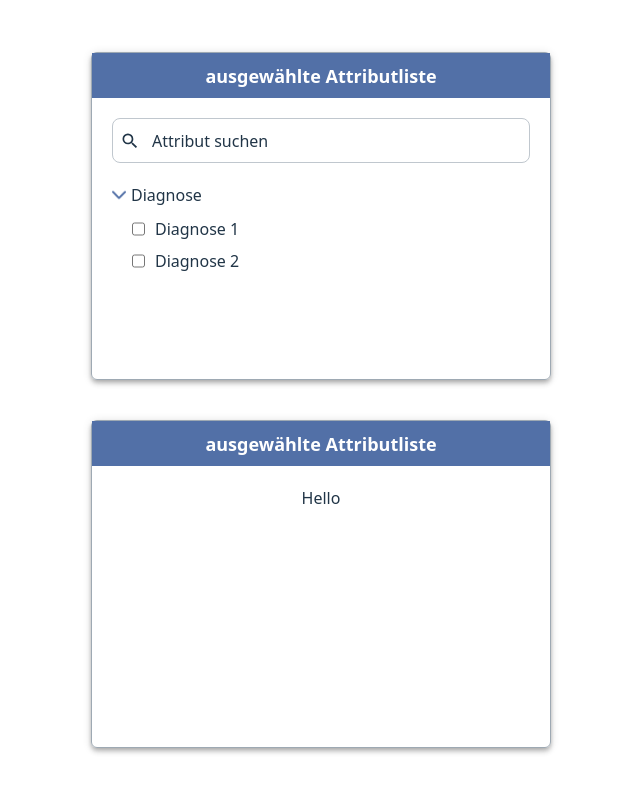
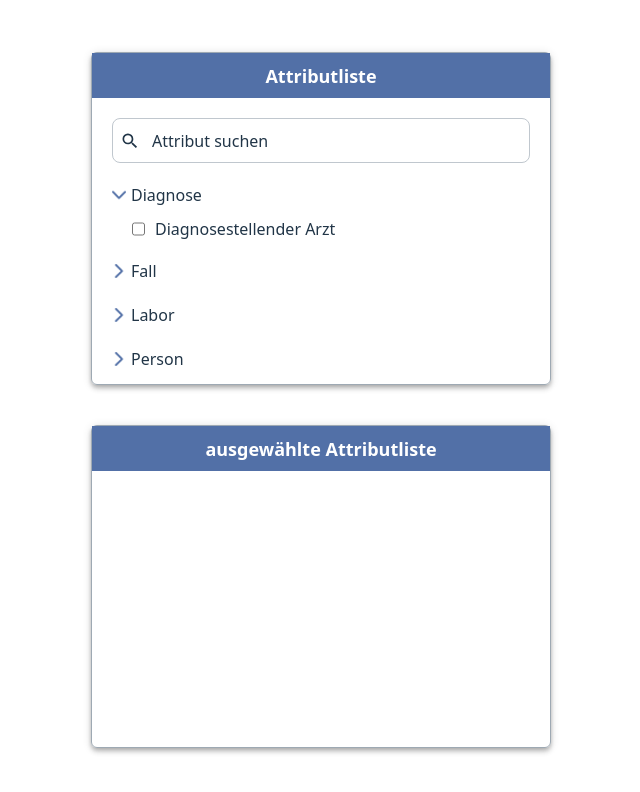
Before and after one commit to diz-unimr/machbarkeit-react, a React (Vite) app: page / in a window 1280 px wide. Both pictures are taken after a click on the link "Diagnose". Shown: the top 792 px of the page, without its empty margins (319-959 px from the left). Built offline with nearby package versions, Linux system fonts and the light colour scheme.

Commit message:
add: AttributeList and update layout AttributeListPanel

```diff
--- a/src/App.css
+++ b/src/App.css
@@ -3,7 +3,6 @@
   height: 100%;
   margin: 0 auto;
   padding: 2rem;
-  text-align: center;
 }
 
 .logo {
--- a/src/features/attribute-list/AttributeList.tsx
+++ b/src/features/attribute-list/AttributeList.tsx
@@ -1,49 +1,134 @@
 /* SPDX-FileCopyrightText: Nattika Jugkaeo <nattika.jugkaeo@uni-marburg.de>
 SPDX-License-Identifier: AGPL-3.0-or-later */
 
-import InputTextField from "../../components/ui/InputTextField"
-import arrowCollapse from "../../assets/arrow-collapse.png"
-import { useState } from "react"
-import AttributeListPanel from "./layout/AttributeListPanel"
-
+import InputTextField from "../../components/ui/InputTextField";
+import arrowCollapse from "../../assets/arrow-collapse.png";
+import AttributeListPanel from "./layout/AttributeListPanel";
+import { type Attribute } from "./type";
+import { useState } from "react";
 
 function AttributeList() {
-  const [moduleOpened, setModuleOpen] = useState(false)
+  const [expandedIndexes, setExpandedIndex] = useState<Set<number>>(new Set());
+  const [checkboxItems, setCheckboxItem] = useState<Map<string, Attribute>>(
+    new Map()
+  );
 
-  const isModuleOpen = () => {
-    setModuleOpen(!moduleOpened)
-  }
+  const filteredAttribute = [
+    {
+      kdsModule: "Person",
+      attributeName: "Vorname",
+      attributeDescription: "Alle Vornamen einer Person",
+    },
+    {
+      kdsModule: "Person",
+      attributeName: "Nachname",
+      attributeDescription: "Alle Nachnamen einer Person",
+    },
+    {
+      kdsModule: "Labor",
+      attributeName: "LOINC Code",
+      attributeDescription:
+        "LOINC (Logical Observation Identifiers Names and Codes) ist ein internationales System zur eindeutigen Identifizierung und Kodierung",
+    },
+    {
+      kdsModule: "Diagnose",
+      attributeName: "Diagnosestellender Arzt",
+      attributeDescription: "Referenz auf diagnosestellenden Arzt",
+    },
+    {
+      kdsModule: "Fall",
+      attributeName: "Fallart",
+      attributeDescription:
+        "Art der Aufnahme (z. B. ambulant, stationären, vorstationär, ...)",
+    },
+  ];
+
+  const moduleName = ["Diagnose", "Fall", "Labor", "Person"];
+
+  const keyOf = (a: Attribute) => a.kdsModule + "-" + a.attributeName;
+
+  const toggleExpansion = (index: number) => {
+    setExpandedIndex((prev) => {
+      const next = new Set(prev); // clone set() for reactive
+      if (next.has(index)) {
+        next.delete(index);
+      } else next.add(index);
+      return next;
+    });
+  };
+
+  const toggleCheckbox = (attribute: Attribute) => {
+    const key = keyOf(attribute);
+    setCheckboxItem((items) => {
+      const currentItems = new Map(items);
+      console.log(currentItems.has(key));
+      if (currentItems.has(key)) {
+        currentItems.delete(key);
+      } else currentItems.set(key, attribute);
+      console.log(currentItems);
+      return currentItems;
+    });
+  };
 
   return (
     <>
-			<AttributeListPanel header="ausgewählte Attributliste">
-				<InputTextField id="attributeList"/>
-					<div className="flex flex-col gap-2.5 overflow-y-auto overflow-x-hidden">
-						<div>
-							<a onClick={isModuleOpen} className="flex items-center cursor-pointer mb-2.5">
-								<img src={arrowCollapse} className={`transition-all duration-500 ${moduleOpened ? "rotate-90" : "rotate-0"}`} />
-								Diagnose
+      <AttributeListPanel
+        header="Attributliste"
+        extra={<InputTextField id="attributeList" />}
+      >
+        {moduleName.map((module, module_index) => (
+          <div key={module_index}>
+            <a
+              onClick={() => toggleExpansion(module_index)}
+              className="flex items-center w-fit cursor-pointer mb-2.5"
+            >
+              {expandedIndexes.has(module_index)}
+              <img
+                src={arrowCollapse}
+                className={`transition-all duration-500 ${expandedIndexes.has(module_index) ? "rotate-90" : "rotate-0"}`}
+              />
+              {module}
             </a>
-							<div className={`${moduleOpened ? "block" : "hidden"}`}>
-								<div className="flex gap-2.5 pl-5 pb-2">
-									<input type="checkbox"/>
-									<p>Diagnose 1</p>
+            <div
+              className={`${expandedIndexes.has(module_index) ? "block" : "hidden"}`}
+            >
+              {filteredAttribute.map((attribute, attribute_index) =>
+                attribute.kdsModule === module ? (
+                  <div key={attribute_index} className="flex gap-2.5 pl-5 pb-2">
+                    <input
+                      type="checkbox"
+                      onChange={() => toggleCheckbox(attribute)}
+                    />
+                    <p>{attribute.attributeName}</p>
                   </div>
-								<div className="flex gap-2.5 pl-5 pb-2">
-									<input type="checkbox"/>
-									<p>Diagnose 2</p>
+                ) : null
+              )}
             </div>
           </div>
-
-						</div>
-
-					</div>
+        ))}
       </AttributeListPanel>
       <AttributeListPanel header="ausgewählte Attributliste">
-				Hello
+        {moduleName
+          .filter((module) =>
+            [...checkboxItems.values()].some(
+              (item) => item.kdsModule === module
+            )
+          )
+          .map((module, module_index) => (
+            <div key={module_index} className="flex flex-col">
+              <div className="inline-block font-bold mb-2.5">{module}</div>
+              {[...checkboxItems.values()]
+                .filter((items) => items.kdsModule === module)
+                .map((item, item_index) => (
+                  <div key={item_index} className="flex gap-2.5 pl-5 pb-2">
+                    {item.attributeName}
+                  </div>
+                ))}
+            </div>
+          ))}
       </AttributeListPanel>
     </>
-  )
+  );
 }
 
-export default AttributeList
+export default AttributeList;
--- a/src/features/attribute-list/layout/AttributeListPanel.tsx
+++ b/src/features/attribute-list/layout/AttributeListPanel.tsx
@@ -3,20 +3,25 @@
 
 type Prop = {
   header: React.ReactNode;
+  extra?: React.ReactNode;
   children: React.ReactNode;
-}
+};
 
-export default function AttributeListPanel({ header, children }: Prop) {
+export default function AttributeListPanel({ header, extra, children }: Prop) {
   return (
     <div className="flex flex-row flex-wrap w-[460px] h-full m-5">
       <div className="relative w-full !border !border-[#9ea9b3] !rounded-md shadow-[0_2px_4px_-1px_#0003,0_4px_5px_#00000024,0_1px_10px_#0000001f]">
         <div className="h-[clamp(45px,10%,60px)] flex justify-center items-center bg-[#5270a7] font-bold text-lg text-white">
-					{ header }
+          {header}
         </div>
+
         <div className="w-full h-[90%] flex flex-col p-5">
-					{ children }
+          {extra}
+          <div className="flex flex-col gap-2.5 overflow-y-auto overflow-x-hidden">
+            {children}
           </div>
         </div>
       </div>
-	)
+    </div>
+  );
 }
--- /dev/null
+++ b/src/features/attribute-list/type.tsx
@@ -0,0 +1,8 @@
+/* SPDX-FileCopyrightText: Nattika Jugkaeo <nattika.jugkaeo@uni-marburg.de>
+SPDX-License-Identifier: AGPL-3.0-or-later */
+
+export type Attribute = {
+    kdsModule: string;
+    attributeName: string;
+    attributeDescription: string;
+}
```
Also changed, not shown: src/App.tsx (+7 -9 lines). Lines whose indentation alone changed are shown as unchanged.
